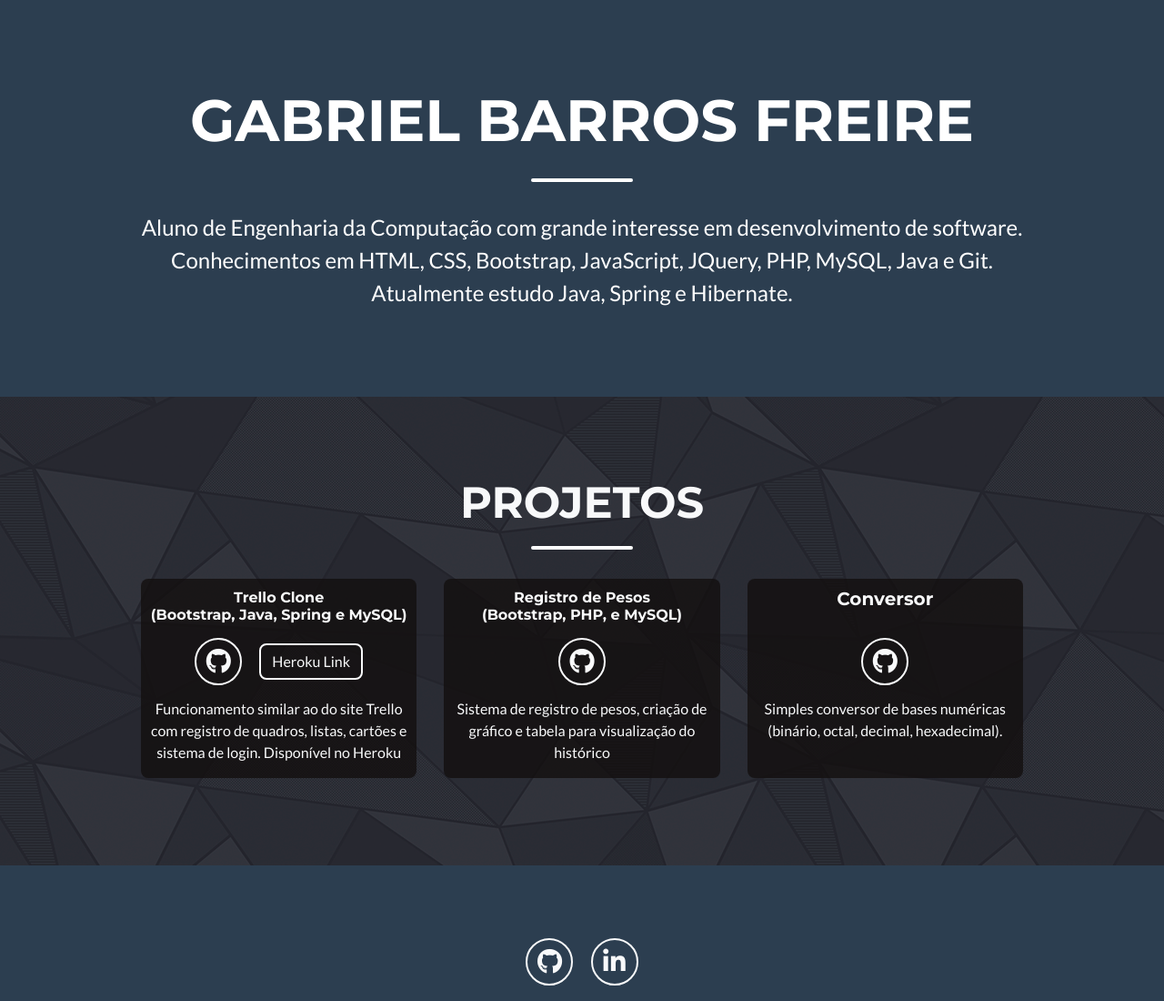
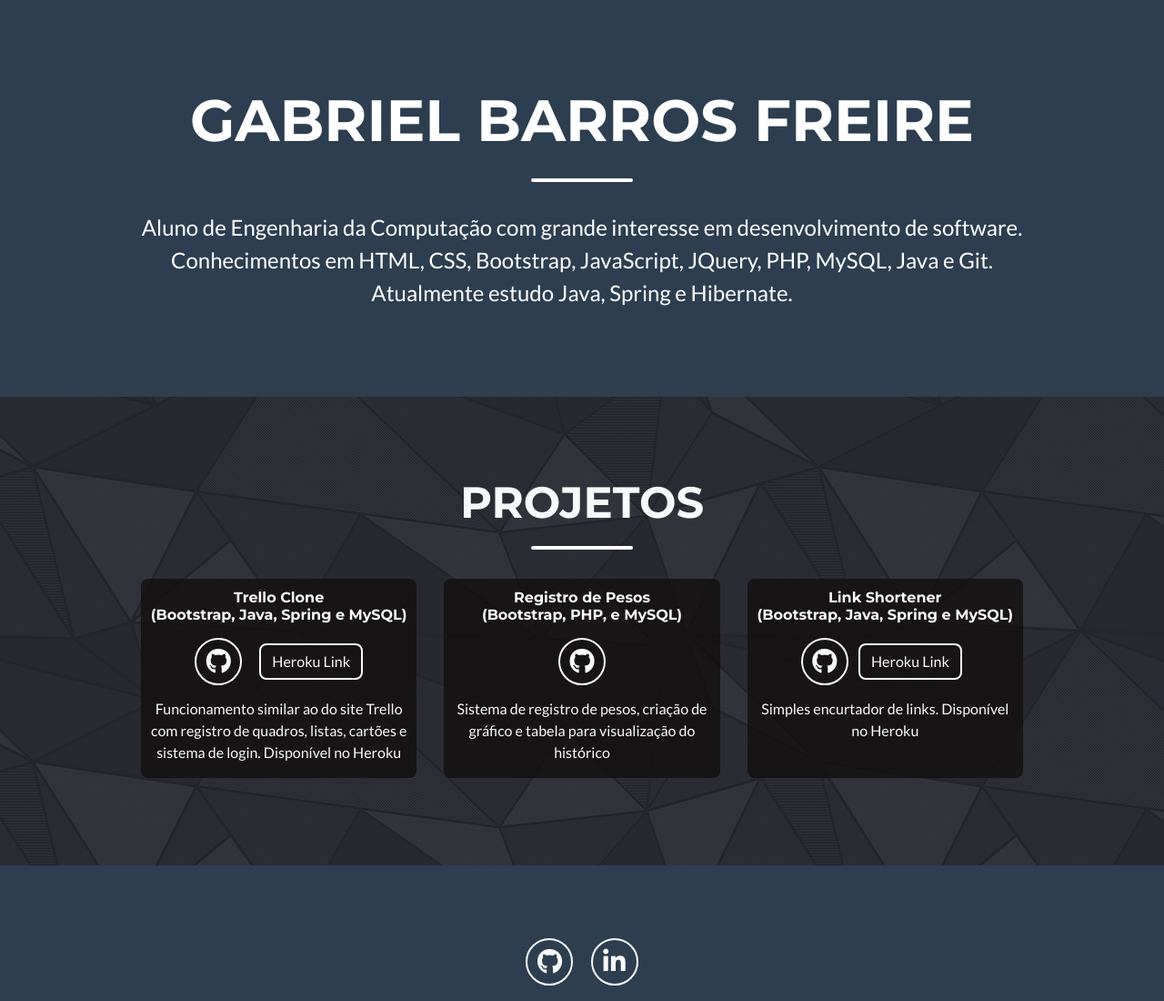
Before and after one commit to gabrbfreire/gabrbfreire.github.io, a website with bundled scripts: page index.html in a window 1280 px wide. Shown: the top 1100 px of the page at 91% size. Built offline with nearby package versions, Linux system fonts and the light colour scheme.

Commit message:
link-shortener project update

```diff
--- a/index.html
+++ b/index.html
@@ -110,20 +110,22 @@
               </div>
             </div>
             <img class="img-fluid" src="img/portfolio/circus.png" alt="">
-            <h5 class="top text-light">Conversor</h5>
+            <h6 class="top text-light mt-2">Link Shortener<br>(Bootstrap, Java, Spring e MySQL)</h6>
             <div class="github-link-projects mt-2">
               <a class="btn btn-outline-light btn-social"
                 href="https://github.com/gabrbfreire/Conversor-de-bases-numericas" target="_blank">
                 <i class="fab fa-github"></i>
               </a>
+              <a class="btn btn-outline-light mx-2" href="https://lshrt.herokuapp.com/" target="_blank">
+                Heroku Link
+              </a>
             </div>
-            <div class="bottom text-light mx-2 text-center">Simples conversor de bases numéricas (binário, octal,
-              decimal, hexadecimal).
-            </div>
+            <div class="bottom text-light mx-2 text-center">Simples encurtador de links. Disponível no Heroku</div>
           </div>
         </div>
+      </div>
 
-      </div>
+    </div>
   </section>
 
   <!-- Footer -->
```
